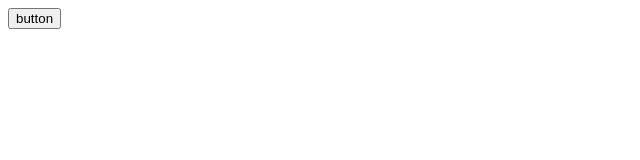
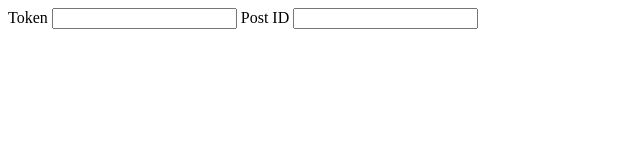
Before and after one commit to Th3-Err0r/Th3-Err0r, a plain HTML site: page index.html in a window 1280 px wide. Shown: the whole page, without its empty margins (0-640 px from the left). Drawn offline with Linux system fonts and the light colour scheme.

Commit message:
Update index.html

```diff
--- a/index.html
+++ b/index.html
@@ -4,6 +4,11 @@
 	<title>New Auto Typer Bot - Th3 Err0r</title>
 </head>
 <body>
-<button>button</button>
+<form>
+	<label>Token</label>
+	<input type="token" name="token">
+	<label>Post ID</label>
+	<input type="post-id" name="post-id">
+</form>
 </body>
 </html>
```
